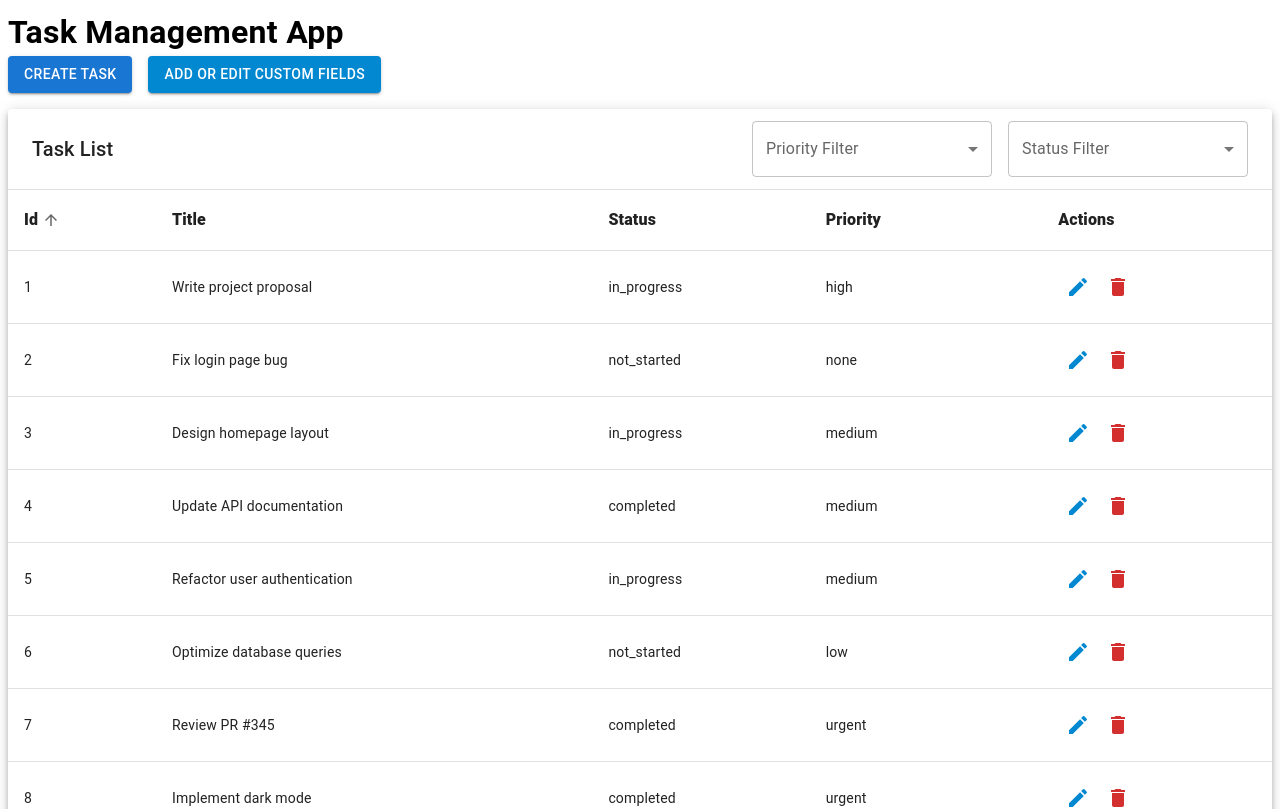
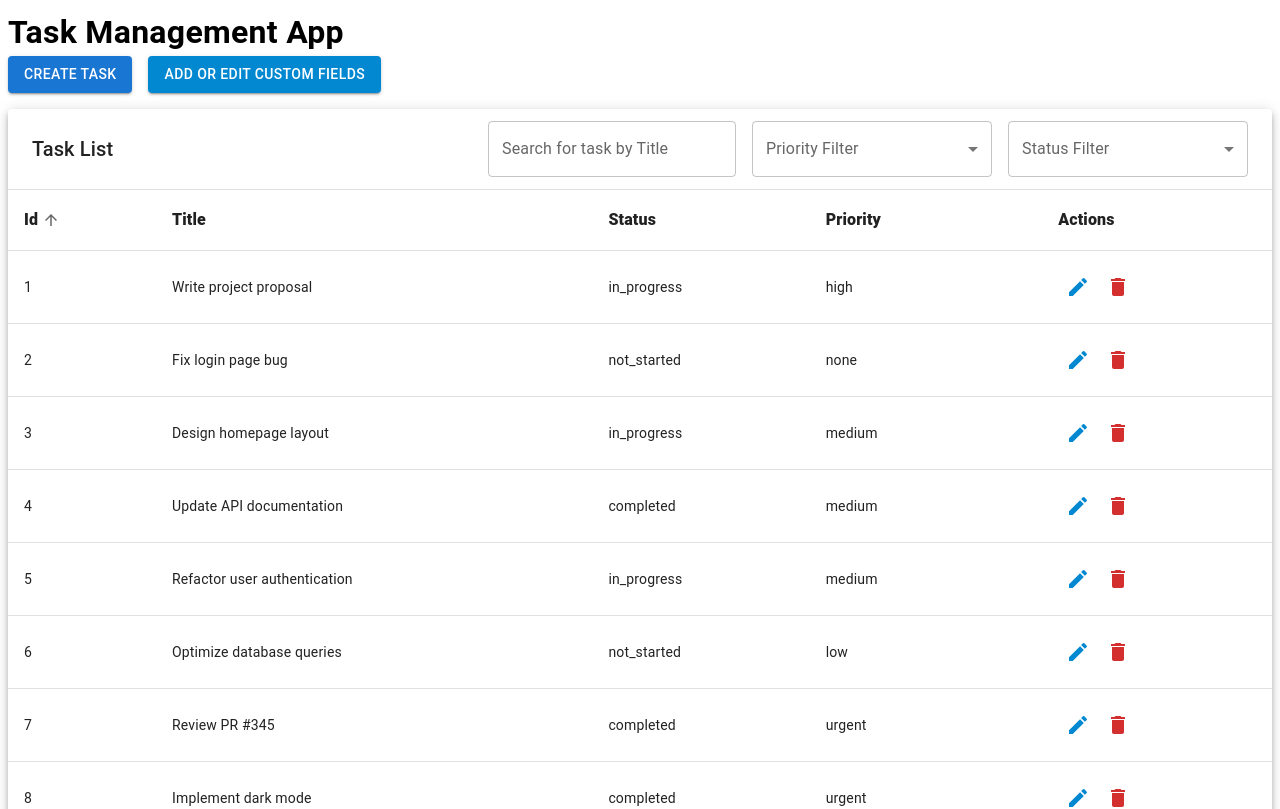
Before and after one commit to Bk49/Task-Management, a React (Vite) app: page / in a window 1280 px wide. Shown: the top 809 px of the page. Built offline with nearby package versions, Linux system fonts and the light colour scheme.

Commit message:
Fix missing title filter

```diff
--- a/src/components/dialog/MutateTaskDialog.tsx
+++ b/src/components/dialog/MutateTaskDialog.tsx
@@ -91,7 +91,6 @@ const MutateTaskDialog: React.FC<MutateTaskDialogProps> = ({
                                 aria-label="Status Single Option Dropdown"
                                 options={statusOptions}
                             />
-                            {/* TODO: handle additional fields */}
                             {keys.map((key) => (
                                 <CustomFieldInput {...key} />
                             ))}
--- a/src/components/table/TaskTableFilters.tsx
+++ b/src/components/table/TaskTableFilters.tsx
@@ -5,15 +5,28 @@ import {
 } from "../../constants/dropdown-options/taskOptions";
 import useTaskComputeStore from "../../hooks/store/useTaskComputeStore";
 import UncontrolledSingleDropdown from "../form/mui-wrapper/UncontrolledSingleDropdown";
+import { TextField } from "@mui/material";
 
 interface TaskTableFiltersProps {}
 
 const TaskTableFilters: React.FC<TaskTableFiltersProps> = ({}) => {
-    const { priorityFilter, statusFilter, setPriorityFilter, setStatusFilter } =
-        useTaskComputeStore();
+    const {
+        priorityFilter,
+        statusFilter,
+        setPriorityFilter,
+        setStatusFilter,
+        titleFilter,
+        setTitleFilter,
+    } = useTaskComputeStore();
 
     return (
         <>
+            <TextField
+                label="Search for task by Title"
+                aria-label="Search task by Title Text Field"
+                value={titleFilter}
+                onChange={({ target }) => setTitleFilter(target.value)}
+            />
             <UncontrolledSingleDropdown
                 label="Priority Filter"
                 aria-label="Priority Filter Single Option Dropdown"
--- a/src/hooks/useTaskList.ts
+++ b/src/hooks/useTaskList.ts
@@ -24,7 +24,11 @@ const useTaskList = () => {
                 ? task.status === statusFilter
                 : true;
             const isPassTitleFilter =
-                titleFilter.length > 0 ? task.title === titleFilter : true;
+                titleFilter.length > 0
+                    ? task.title
+                          .toLowerCase()
+                          .includes(titleFilter.toLowerCase())
+                    : true;
 
             return (
                 isPassPriorityFilter && isPassStatusFilter && isPassTitleFilter
```
